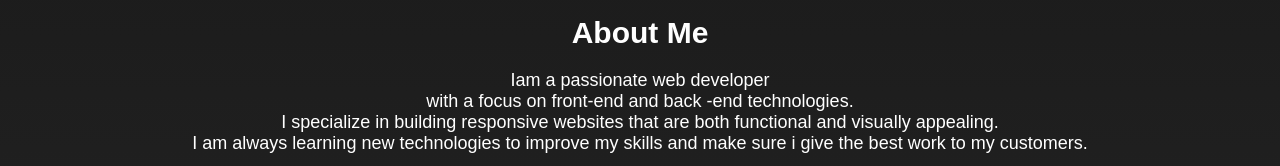
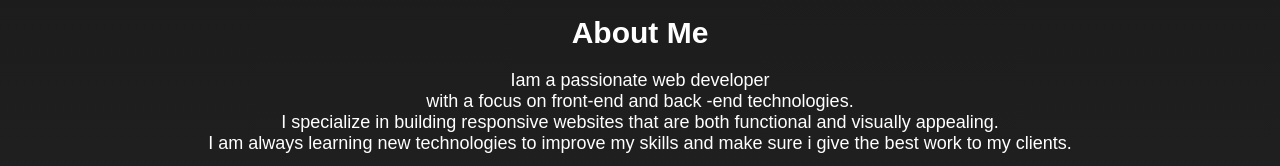
Before and after one commit to wrldview/Hackathon-portfolio, a plain HTML site: page index.html in a window 1280 px wide. Shown: the part 634-800 px from the top of the page. Drawn offline with Linux system fonts and the light colour scheme.

Commit message:
My portfolio

```diff
--- a/index.html
+++ b/index.html
@@ -34,7 +34,7 @@
     <!-- About Section -->
     <section class="about" id="about">
         <h2>About Me</h2>
-        <p>Iam a passionate web developer<br> with a focus on front-end and back -end technologies. <br>I specialize in building responsive websites that are both functional and visually appealing. <br>I am always learning new technologies to improve my skills and make sure i give the best work to my customers.</p>
+        <p>Iam a passionate web developer<br> with a focus on front-end and back -end technologies. <br>I specialize in building responsive websites that are both functional and visually appealing. <br>I am always learning new technologies to improve my skills and make sure i give the best work to my clients.</p>
     </section>
 
     <!-- Services Section -->
```
